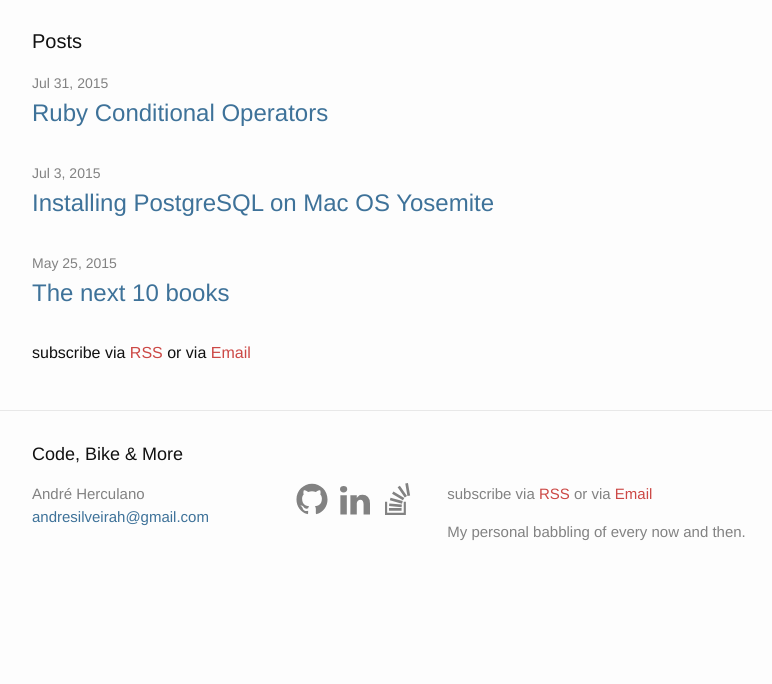
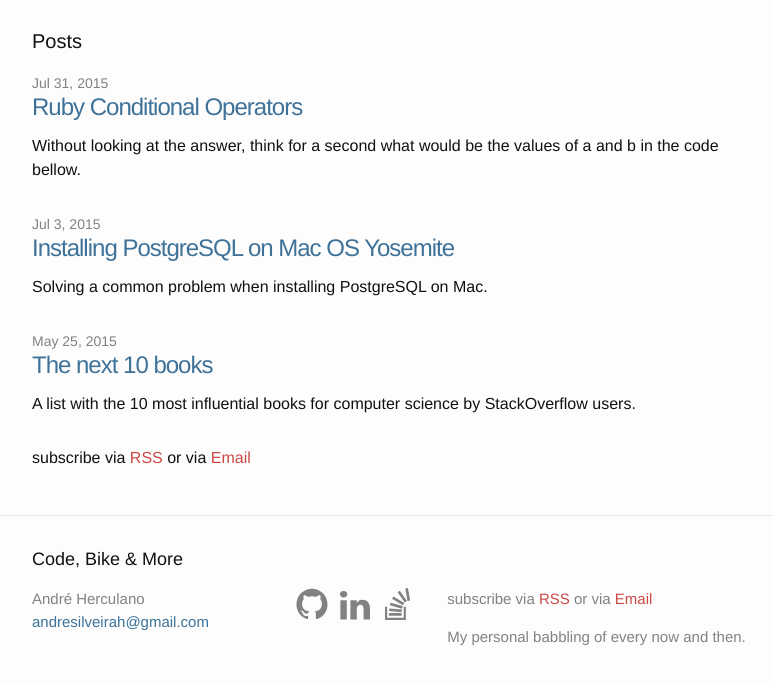
Before and after one commit to andresilveira/andresilveira.github.io, a Jekyll site: the page built from index.html, in a window 1280 px wide, cut to the strip 104-788 px from the top of the page. Shown: the whole strip, without its empty margins (238-1010 px from the left). Built offline with Jekyll 4.4.1, drawn with Linux system fonts in a browser that asks for light colours.

```diff
--- a/_config.yml
+++ b/_config.yml
@@ -11,6 +11,7 @@ analytics: true
 analytics_userid: UA-65138243-1
 comments: true
 disqus_forum_name: codebikeandmore
+logo: "/assets/martin_luther_king.jpg"
 social_links:
   -
     name: github
--- a/_includes/head.html
+++ b/_includes/head.html
@@ -6,11 +6,16 @@
   <title>{% if page.title %}{{ page.title }}{% else %}{{ site.title }}{% endif %}</title>
   <meta name="description" content="{% if page.excerpt %}{{ page.excerpt | strip_html | strip_newlines | truncate: 160 }}{% else %}{{ site.description }}{% endif %}">
 
+  <meta property="og:title" content="{{ page.title }}" />
+  <meta property="og:description" content="{% if page.excerpt %}{{ page.excerpt | strip_html | strip_newlines | truncate: 160 }}{% else %}{{ site.description }}{% endif %}" />
+  <meta property="og:url" content="{{ page.url | replace:'index.html','' | prepend: site.baseurl | prepend: site.url }}" />
+  <meta property="og:image" content="{% if page.img %}{{ page.img | prepend: site.url }}{% else %}{{ site.logo | prepend: site.url }}{% endif %}" />
+
   <link rel="stylesheet" href="{{ "/css/main.css" | prepend: site.baseurl }}">
   <link rel="canonical" href="{{ page.url | replace:'index.html','' | prepend: site.baseurl | prepend: site.url }}">
   <link rel="alternate" type="application/rss+xml" title="{{ site.title }}" href="{{ "/feed.xml" | prepend: site.baseurl | prepend: site.url }}" />
 
   {% if site.analytics %}
-    {% include analytics.html %}
+  {% include analytics.html %}
   {% endif %}
 </head>
--- a/_layouts/default.html
+++ b/_layouts/default.html
@@ -1,5 +1,5 @@
 <!DOCTYPE html>
-<html>
+<html prefix="og: http://ogp.me/ns#">
 
   {% include head.html %}
 
--- a/_posts/2015-05-25-the-next-10-books.md
+++ b/_posts/2015-05-25-the-next-10-books.md
@@ -3,6 +3,8 @@ title: The next 10 books
 date: 2015-05-25 15:45:28.000000000 +02:00
 categories: code
 tags: [the-10-books]
+img: /assets/cats_like_to_read.jpeg
+excerpt: A list with the 10 most influential books for computer science by StackOverflow users.
 ---
 
 ![]({{ site.baseurl }}/assets/cats_like_to_read.jpeg){:alt="Cats like to read"}
--- a/_posts/2015-07-03-installing-postgresql-on-mac-os-yosemite.md
+++ b/_posts/2015-07-03-installing-postgresql-on-mac-os-yosemite.md
@@ -2,7 +2,9 @@
 title: Installing PostgreSQL on Mac OS Yosemite
 date: 2015-07-03 06:41:42.000000000 +02:00
 categories: code
+excerpt: Solving a common problem when installing PostgreSQL on Mac.
 ---
+
 I faced some headache installing PostgreSQL on my Mac via [Homebrew](http://brew.sh/){:target="_blank"} (a package manager for MacOS kinda like apt-get for linux). After installed, I tried to use its console and:
 
     PostgreSQL error: Fatal: role “username” does not exist
--- a/index.html
+++ b/index.html
@@ -11,9 +11,16 @@ layout: default
       <li>
         <span class="post-meta">{{ post.date | date: "%b %-d, %Y" }}</span>
 
-        <h2>
+        <h2 class="post-title">
           <a class="post-link" href="{{ post.url | prepend: site.baseurl }}">{{ post.title }}</a>
         </h2>
+        <p class="post-excerpt">
+          {% if post.excerpt %}
+            {{ post.excerpt | strip_html | strip_newlines | truncate: 160 }}
+          {% else %}
+            {{ site.description }}
+          {% endif %}
+         </p>
       </li>
     {% endfor %}
   </ul>
```
